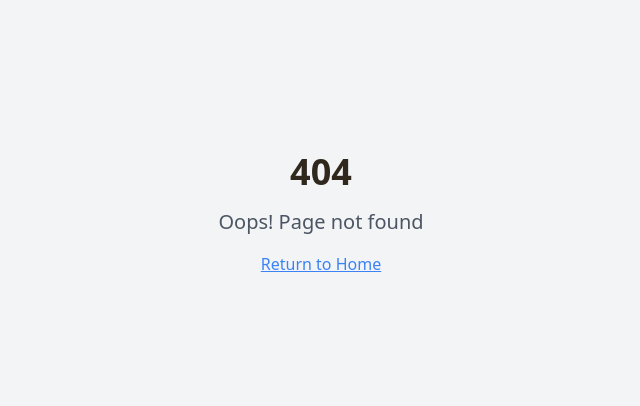
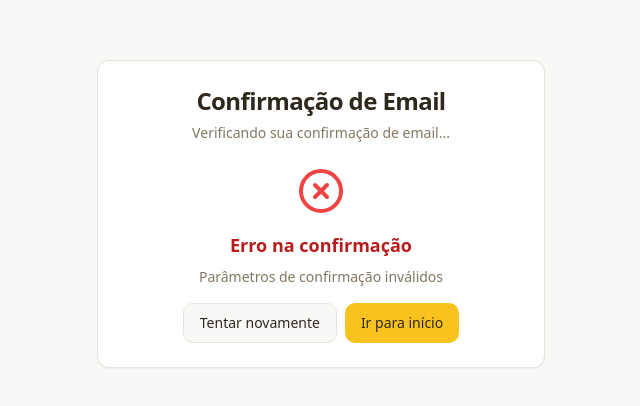
Before and after one commit to SolracZiul/gepefe-site, a React (Vite) app: page /email-confirmation in a window 1280 px wide. Before the commit this address had no page. Shown: the part 186-592 px from the top of the page, without its empty margins (319-959 px from the left). Built offline with nearby package versions, Linux system fonts and the light colour scheme.

Commit message:
Fix email confirmation link
The email confirmation link was not redirecting to any page. This commit updates the email confirmation logic to ensure the link directs users to the appropriate page after email verification.

```diff
--- a/src/App.tsx
+++ b/src/App.tsx
@@ -15,6 +15,7 @@ import Todos from "./pages/Todos";
 import Auth from "./pages/Auth";
 import Admin from "./pages/Admin";
 import Profile from "./pages/Profile";
+import EmailConfirmation from "./pages/EmailConfirmation";
 import Favoritos from "./pages/Favoritos";
 
 console.log("App.tsx: All imports loaded successfully - Updated");
@@ -41,6 +42,7 @@ const App = () => {
               <Route path="/dissertacoes" element={<Dissertacoes />} />
               <Route path="/favoritos" element={<Favoritos />} />
               <Route path="/auth" element={<Auth />} />
+              <Route path="/email-confirmation" element={<EmailConfirmation />} />
               <Route path="/profile" element={<Profile />} />
               <Route path="/admin" element={<Admin />} />
               {/* ADD ALL CUSTOM ROUTES ABOVE THE CATCH-ALL "*" ROUTE */}
--- a/src/pages/Auth.tsx
+++ b/src/pages/Auth.tsx
@@ -67,7 +67,7 @@ export default function Auth() {
     setLoading(true);
 
     try {
-      const redirectUrl = `${window.location.origin}/`;
+      const redirectUrl = `${window.location.origin}/email-confirmation`;
 
       const { error } = await supabase.auth.signUp({
         email,
--- /dev/null
+++ b/src/pages/EmailConfirmation.tsx
@@ -0,0 +1,120 @@
+import { useEffect, useState } from "react";
+import { useNavigate, useSearchParams } from "react-router-dom";
+import { supabase } from "@/integrations/supabase/client";
+import { Card, CardContent, CardDescription, CardHeader, CardTitle } from "@/components/ui/card";
+import { Button } from "@/components/ui/button";
+import { CheckCircle, XCircle, Loader2 } from "lucide-react";
+import { useToast } from "@/hooks/use-toast";
+
+export default function EmailConfirmation() {
+  const [loading, setLoading] = useState(true);
+  const [confirmed, setConfirmed] = useState(false);
+  const [error, setError] = useState<string>("");
+  const [searchParams] = useSearchParams();
+  const navigate = useNavigate();
+  const { toast } = useToast();
+
+  useEffect(() => {
+    const handleEmailConfirmation = async () => {
+      try {
+        // Get tokens from URL parameters
+        const token_hash = searchParams.get('token_hash');
+        const type = searchParams.get('type');
+
+        if (token_hash && type) {
+          const { data, error } = await supabase.auth.verifyOtp({
+            token_hash,
+            type: type as any
+          });
+
+          if (error) {
+            throw error;
+          }
+
+          if (data.user) {
+            setConfirmed(true);
+            toast({
+              title: "Email confirmado!",
+              description: "Sua conta foi verificada com sucesso.",
+            });
+
+            // Redirect to profile after a delay
+            setTimeout(() => {
+              navigate("/profile");
+            }, 2000);
+          }
+        } else {
+          throw new Error("Parâmetros de confirmação inválidos");
+        }
+      } catch (error: any) {
+        console.error("Error confirming email:", error);
+        setError(error.message || "Erro ao confirmar email");
+        toast({
+          variant: "destructive",
+          title: "Erro na confirmação",
+          description: error.message || "Não foi possível confirmar seu email.",
+        });
+      } finally {
+        setLoading(false);
+      }
+    };
+
+    handleEmailConfirmation();
+  }, [searchParams, navigate, toast]);
+
+  return (
+    <div className="min-h-screen bg-background flex items-center justify-center p-4">
+      <Card className="w-full max-w-md">
+        <CardHeader className="text-center">
+          <CardTitle className="text-2xl">Confirmação de Email</CardTitle>
+          <CardDescription>
+            Verificando sua confirmação de email...
+          </CardDescription>
+        </CardHeader>
+        <CardContent className="text-center">
+          {loading ? (
+            <div className="flex flex-col items-center space-y-4">
+              <Loader2 className="h-8 w-8 animate-spin text-primary" />
+              <p className="text-muted-foreground">Confirmando seu email...</p>
+            </div>
+          ) : confirmed ? (
+            <div className="flex flex-col items-center space-y-4">
+              <CheckCircle className="h-12 w-12 text-green-500" />
+              <div className="space-y-2">
+                <h3 className="text-lg font-semibold text-green-700">
+                  Email confirmado com sucesso!
+                </h3>
+                <p className="text-muted-foreground">
+                  Redirecionando para seu perfil...
+                </p>
+              </div>
+            </div>
+          ) : (
+            <div className="flex flex-col items-center space-y-4">
+              <XCircle className="h-12 w-12 text-red-500" />
+              <div className="space-y-2">
+                <h3 className="text-lg font-semibold text-red-700">
+                  Erro na confirmação
+                </h3>
+                <p className="text-muted-foreground text-sm">
+                  {error}
+                </p>
+              </div>
+              <div className="flex gap-2">
+                <Button
+                  variant="outline"
+                  onClick={() => navigate("/auth")}
+                >
+                  Tentar novamente
+                </Button>
+                <Button onClick={() => navigate("/")}>
+                  Ir para início
+                </Button>
+              </div>
+            </div>
+          )}
+        </CardContent>
+      </Card>
+    </div>
+  );
+}
```
